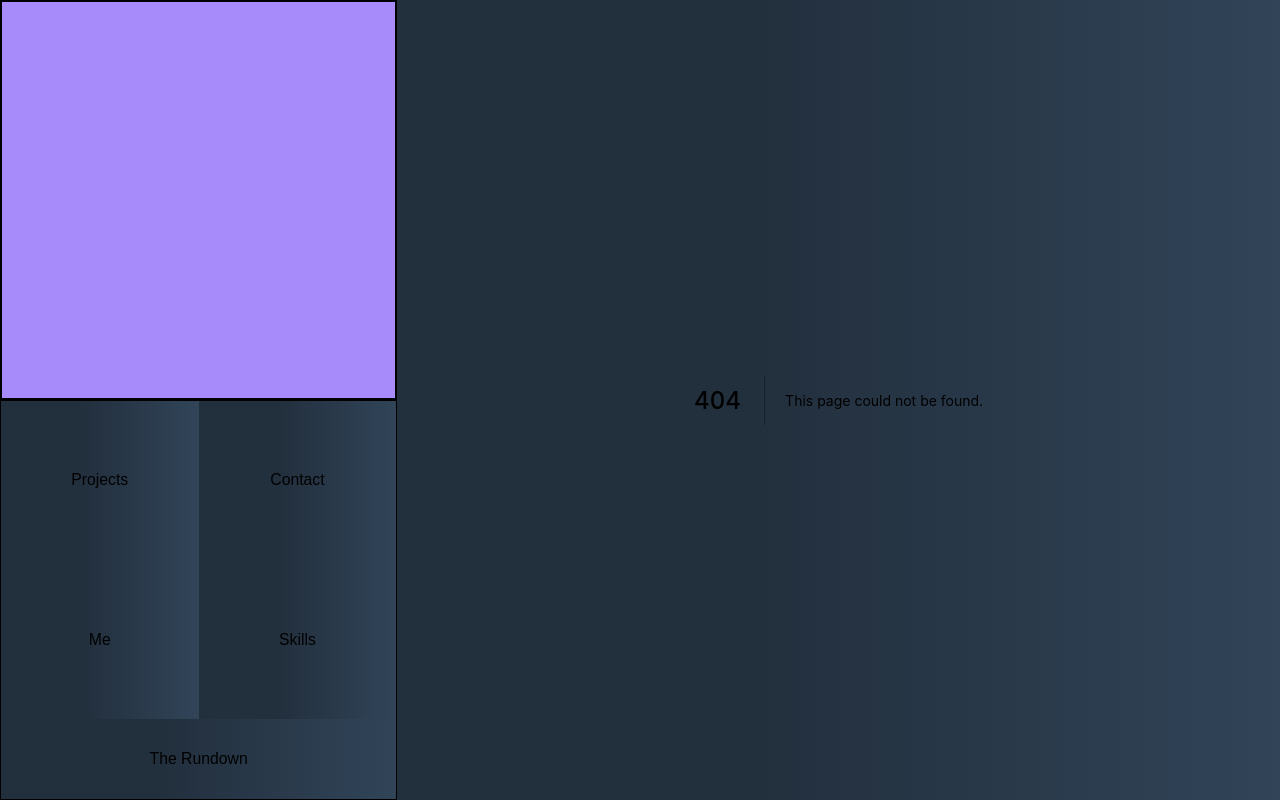
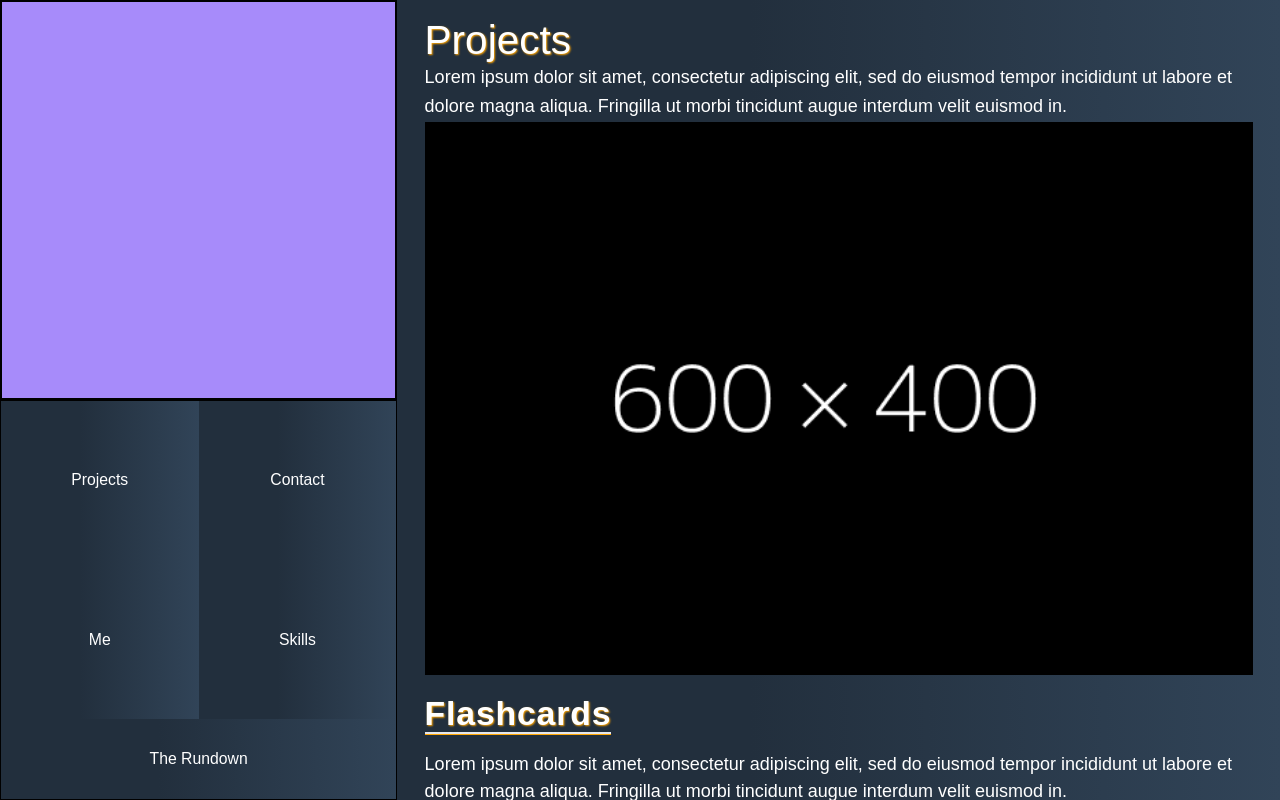
Before and after one commit to QMaximillian/quinn-personal-website, a Next.js app: page /projects in a window 1280 px wide. Before the commit this address had no page. Shown: the top 800 px of the page. Built offline with nearby package versions, Linux system fonts and the light colour scheme; a web font is replaced by a local one.

Commit message:
Add new ProjectDetailThumbnail component to project page. Add ProjectPeak components to project page. Fix text-shadow tailwind utility class declaration to make sure it properly works

```diff
--- /dev/null
+++ b/components/ProjectDetailThumbnail.js
@@ -0,0 +1,62 @@
+import * as React from 'react'
+import { motion, AnimatePresence, useReducedMotion } from 'framer-motion'
+import Image from 'next/image'
+import PropTypes from 'prop-types'
+import { lorem } from '../utilities/index'
+
+function ProjectDetailThumbnail({
+  src = '/images/placeholder-image.png',
+  projectDescription = lorem,
+  projectName = 'No Name Given',
+  open = false,
+}) {
+  const [isOpen, setIsOpen] = React.useState(open)
+  const shouldReduceMotion = useReducedMotion()
+  function toggleOpen() {
+    setIsOpen((state) => !state)
+  }
+  return (
+    <>
+      <button
+        type="button"
+        onClick={toggleOpen}
+        className="overflow-y-scroll rounded-md flex flex-col border-white border w-full"
+      >
+        <div className="flex w-full relative h-10">
+          <div className="w-10 h-10 absolute border-gray-500 border">
+            <Image layout="fill" objectFit="contain" src={src} />
+          </div>
+          <p className="self-center flex-grow text-shadow-aquamarine">
+            {projectName}
+          </p>
+        </div>
+        <AnimatePresence exitBeforeEnter>
+          {isOpen && (
+            <>
+              <motion.div
+                initial={{ height: shouldReduceMotion ? 'auto ' : 0 }}
+                animate={{ height: 'auto' }}
+                exit={{ height: shouldReduceMotion ? 'auto ' : 0 }}
+                className="self-start text-left flex"
+              >
+                <p className="mt-2">{projectDescription}</p>
+              </motion.div>
+            </>
+          )}
+        </AnimatePresence>
+      </button>
+    </>
+  )
+}
+
+ProjectDetailThumbnail.propTypes = {
+  projectDescription: PropTypes.string.isRequired,
+  projectName: PropTypes.string.isRequired,
+  src: PropTypes.string.isRequired,
+  open: PropTypes.bool,
+}
+
+ProjectDetailThumbnail.defaultProps = {
+  open: false,
+}
+export default ProjectDetailThumbnail
--- a/components/ProjectPeak.js
+++ b/components/ProjectPeak.js
@@ -5,12 +5,12 @@ import { lorem } from '../utilities/index'
 
 function ProjectPeak({ image, name, description, href }) {
   return (
-    <div className="h-full w-full p-4">
+    <div className="h-full w-full">
       <div className="w-full">
         <img
           className="min-w-full border-2 border-black"
           alt={image.primary.alt}
-          src={'https://dummyimage.com/600x400/000/fff' || image.primary.src}
+          src={image.primary.src || '/images/placeholder-image.png'}
         />
       </div>
       <div className="pt-1 sm:pt-4">
@@ -28,10 +28,7 @@ function ProjectPeak({ image, name, description, href }) {
         {lorem || description}
       </p>
       <Link href={href}>
-        <a
-          className="inline-block mt-3 block sm:text-xl"
-          style={{ textShadow: '1px 1px 2px aquamarine' }}
-        >
+        <a className="inline-block mt-3 sm:text-xl text-shadow-aquamarine">
           View ->
         </a>
       </Link>
--- a/pages/index.js
+++ b/pages/index.js
@@ -30,7 +30,7 @@ export default function Home() {
           <Skills />
         </section>
         <SectionBreak />
-        <section id="projects">
+        <section className="p-4" id="projects">
           <ProjectList>
             {projects.map((project) => (
               <ProjectPeak {...project} key={project.name} />
--- a/pages/me.js
+++ b/pages/me.js
@@ -4,7 +4,7 @@ import Contact from '../components/Contact'
 export default function Me() {
   return (
     <>
-      <div className="max-w-3xl  h-full w-full flex flex-col content-end">
+      <div className="max-w-3xl h-full w-full flex flex-col content-end">
         <DeveloperInfo
           imgSrc="images/quinn-with-timmy.jpeg"
           imgAlt="Quinn Lashinsky holding and petting Timmy the cat"
--- /dev/null
+++ b/pages/projects.js
@@ -0,0 +1,24 @@
+import ProjectDetailThumbnail from '../components/ProjectDetailThumbnail'
+import ProjectPeak from '../components/ProjectPeak'
+import { lorem } from '../utilities/index'
+import projects from '../projects'
+function Project() {
+  return (
+    <div className="max-w-3xl p-4">
+      <header>
+        <h1 className="text-shadow-orange">Projects</h1>
+      </header>
+      <p>{lorem}</p>
+      <div>
+        {projects.map((project) => (
+          <ProjectPeak {...project} key={project.name} />
+        ))}
+      </div>
+      <ProjectDetailThumbnail projectName="Simon Says" />
+      <ProjectDetailThumbnail projectName="Flashcards" />
+      <ProjectDetailThumbnail projectName="Smart Shopping Cart" />
+    </div>
+  )
+}
+
+export default Project
--- a/styles/globals.css
+++ b/styles/globals.css
@@ -43,11 +43,11 @@
 
 @layer utilities {
   .text-shadow-orange {
-    text-shadow: '1px 1px 2px orange';
+    text-shadow: 1px 1px 2px orange;
   }
 
   .text-shadow-aquamarine {
-    text-shadow: '1px 1px 2px aquamarine';
+    text-shadow: 1px 1px 2px aquamarine;
   }
 
   .primary-gradient {
```
Also changed, not shown: public/images/placeholder-image.png (added).
